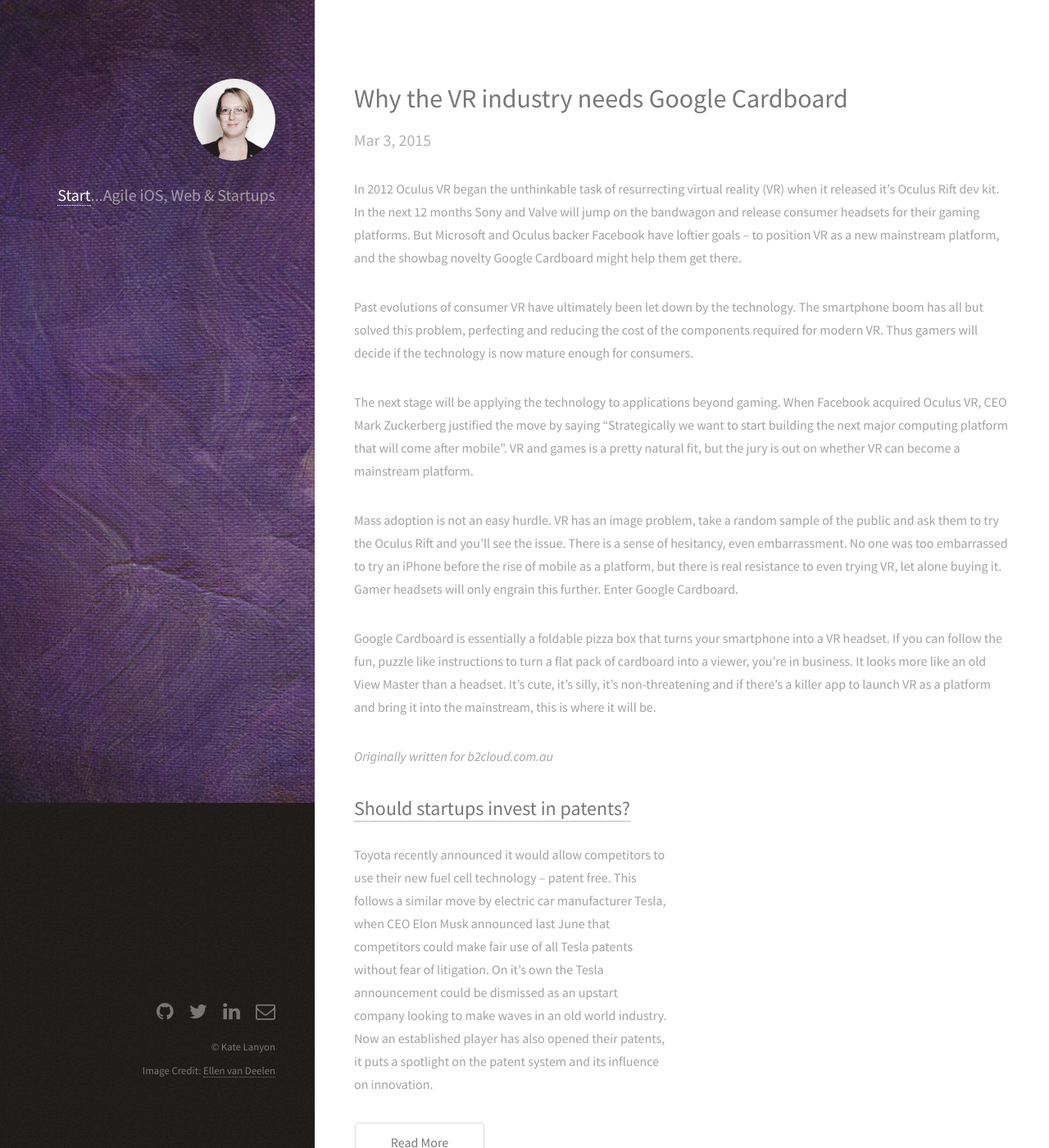
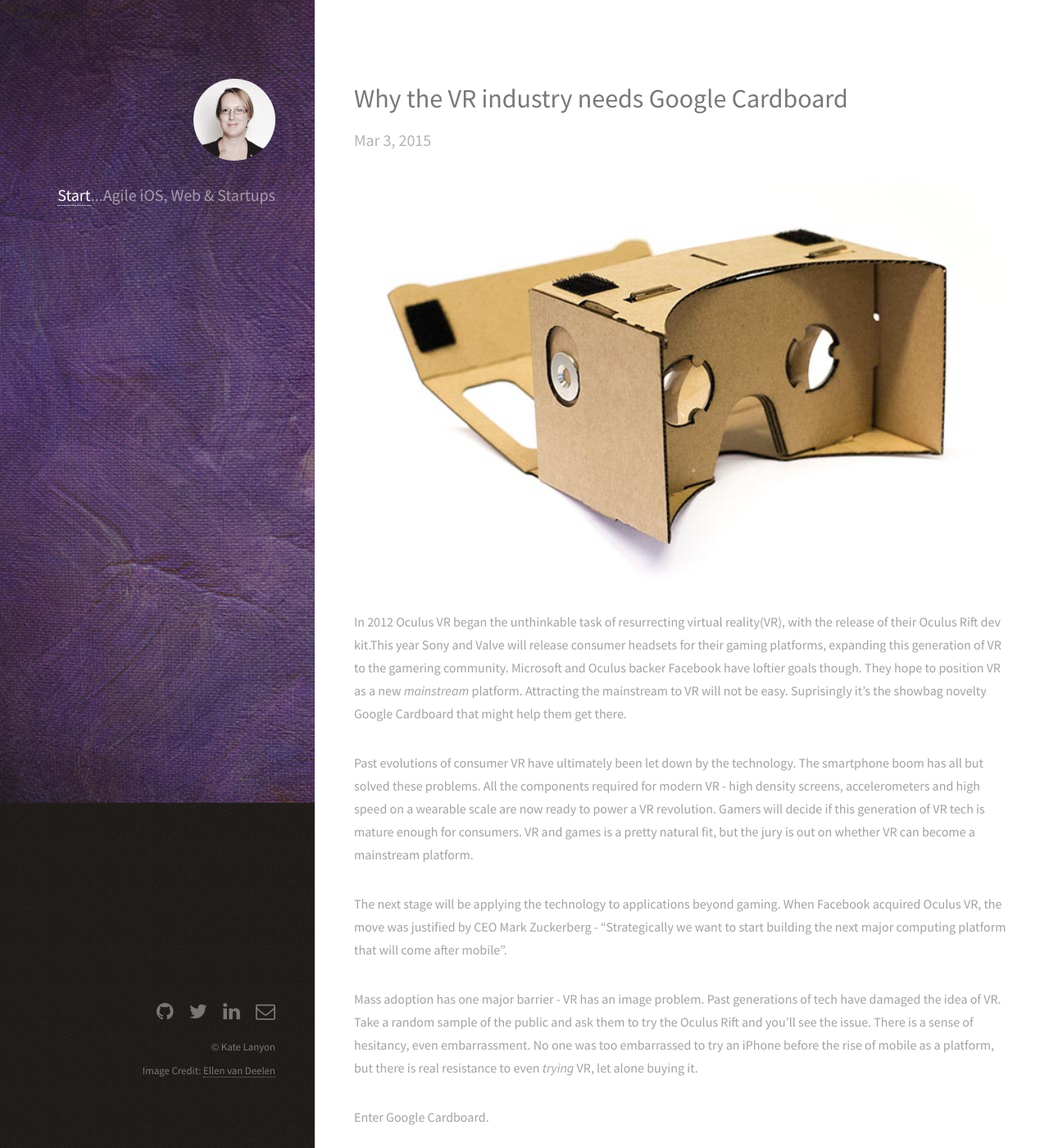
Before and after one commit to katalisha/katalisha.github.io, a Jekyll site: the page built from _posts/2015-03-03-Why-the-VR-industry-needs-google-cardboard.markdown, in a window 1280 px wide and 1400 px high. Shown: the whole window at 82% size. Built offline with Jekyll 4.4.1, drawn with Linux system fonts in a browser that asks for light colours; some of the changed text lies outside the part shown.

Commit message:
Updated VR post

```diff
--- a/_posts/2015-03-03-Why-the-VR-industry-needs-google-cardboard.markdown
+++ b/_posts/2015-03-03-Why-the-VR-industry-needs-google-cardboard.markdown
@@ -2,14 +2,19 @@
 layout: post
 title: Why the VR industry needs Google Cardboard
 ---
-In 2012 Oculus VR began the unthinkable task of resurrecting virtual reality (VR) when it released it’s Oculus Rift dev kit. In the next 12 months Sony and Valve will jump on the bandwagon and release consumer headsets for their gaming platforms. But Microsoft and Oculus backer Facebook have loftier goals – to position VR as a new mainstream platform, and the showbag novelty Google Cardboard might help them get there.
+<img src="/images/fulls/google-cardboard.jpg" class="fit image">
+In 2012 Oculus VR began the unthinkable task of resurrecting virtual reality(VR), with the release of their Oculus Rift dev kit.This year Sony and Valve will release consumer headsets for their gaming platforms, expanding this generation of VR to the gamering community. Microsoft and Oculus backer Facebook have loftier goals though. They hope to position VR as a new *mainstream* platform. Attracting the mainstream to VR will not be easy. Suprisingly it's the showbag novelty Google Cardboard that might help them get there.
 
-Past evolutions of consumer VR have ultimately been let down by the technology. The smartphone boom has all but solved this problem, perfecting and reducing the cost of the components required for modern VR. Thus gamers will decide if the technology is now mature enough for consumers.
+Past evolutions of consumer VR have ultimately been let down by the technology. The smartphone boom has all but solved these problems. All the components required for modern VR - high density screens, accelerometers and high speed on a wearable scale are now ready to power a VR revolution. Gamers will decide if this generation of VR tech is mature enough for consumers. VR and games is a pretty natural fit, but the jury is out on whether VR can become a mainstream platform.
 
-The next stage will be applying the technology to applications beyond gaming. When Facebook acquired Oculus VR, CEO Mark Zuckerberg justified the move by saying “Strategically we want to start building the next major computing platform that will come after mobile”. VR and games is a pretty natural fit, but the jury is out on whether VR can become a mainstream platform.
+The next stage will be applying the technology to applications beyond gaming. When Facebook acquired Oculus VR, the move was justified by CEO Mark Zuckerberg - "Strategically we want to start building the next major computing platform that will come after mobile".
 
-Mass adoption is not an easy hurdle. VR has an image problem, take a random sample of the public and ask them to try the Oculus Rift and you’ll see the issue. There is a sense of hesitancy, even embarrassment. No one was too embarrassed to try an iPhone before the rise of mobile as a platform, but there is real resistance to even trying VR, let alone buying it. Gamer headsets will only engrain this further. Enter Google Cardboard.
+Mass adoption has one major barrier - VR has an image problem. Past generations of tech have damaged the idea of VR. Take a random sample of the public and ask them to try the Oculus Rift and you’ll see the issue. There is a sense of hesitancy, even embarrassment. No one was too embarrassed to try an iPhone before the rise of mobile as a platform, but there is real resistance to even *trying* VR, let alone buying it.
 
-Google Cardboard is essentially a foldable pizza box that turns your smartphone into a VR headset. If you can follow the fun, puzzle like instructions to turn a flat pack of cardboard into a viewer, you’re in business. It looks more like an old View Master than a headset. It’s cute, it’s silly, it’s non-threatening and if there’s a killer app to launch VR as a platform and bring it into the mainstream, this is where it will be.
+Enter Google Cardboard.
 
-*Originally written for b2cloud.com.au*
+Google Cardboard is essentially a foldable pizza box that turns your smartphone into a VR headset. If you can follow the fun, puzzle like instructions, you’re in business. It looks more like an old View Master than a headset. It’s cute, it’s silly, it’s non-threatening and it's the ideal gateway for the mainstream public to explore the possibilities of VR. It's low tech design has no link to the past generations of VR and it adds functionality to the smartphone people already love.
+
+If there’s a killer app to launch VR as a platform and bring it into the mainstream, this is where it will be.
+
+*Original version written for b2cloud.com.au*
```
Also changed, not shown: images/fulls/google-cardboard.jpg (added).
